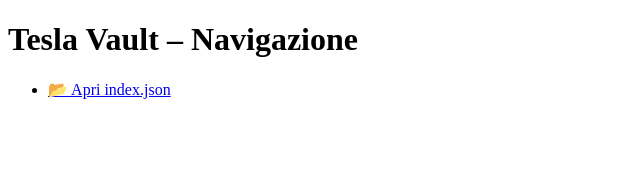
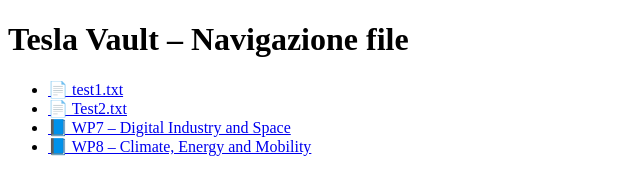
Before and after one commit to sergiodurante/tesla-test-vault, a plain HTML site: page Vault/index.html in a window 1280 px wide. Shown: the whole page, without its empty margins (0-640 px from the left). Drawn offline with Linux system fonts and the light colour scheme.

Commit message:
Add files via upload

```diff
--- a/Vault/index.html
+++ b/Vault/index.html
@@ -6,9 +6,12 @@
     <title>Tesla Vault Index</title>
 </head>
 <body>
-    <h1>Tesla Vault – Navigazione</h1>
+    <h1>Tesla Vault – Navigazione file</h1>
     <ul>
-        <li><a href="Vault/index.json">📂 Apri index.json</a></li>
+        <li><a href="Vault/test1.txt">📄 test1.txt</a></li>
+        <li><a href="Vault/Test2.txt">📄 Test2.txt</a></li>
+        <li><a href="Vault/wp-7-digital-industry-and-space_horizon-2025_en.pdf">📘 WP7 – Digital Industry and Space</a></li>
+        <li><a href="Vault/wp-8-climate-energy-and-mobility_horizon-2025_en.pdf">📘 WP8 – Climate, Energy and Mobility</a></li>
     </ul>
 </body>
 </html>
```
